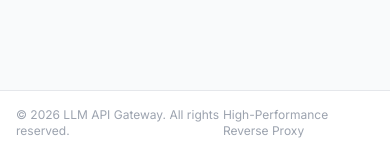
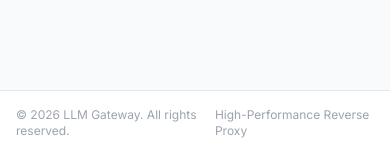
Before and after one commit to bwinken/llm-gateway, a FastAPI app: page / in a window 390 px wide. Shown: the part 689-844 px from the top of the page. Run offline with FastAPI, Linux system fonts and the light colour scheme; parts of the project's set-up code (start-up, migrations or seed data) failed here and were passed over; some libraries are stand-ins or nearby versions.

Commit message:
feat: make service name configurable via APP_TITLE env var
All UI pages (nav bar, page title, footer, login page) and FastAPI
docs/logs now use the APP_TITLE environment variable instead of
hardcoded "LLM Gateway". Defaults to "LLM Gateway" if not set.

Usage: APP_TITLE="My AI Platform" fastapi dev app/main.py

https://claude.ai/code/session_01Jqie1zZT4EsFx2myDzizxo

```diff
--- a/app/core/config.py
+++ b/app/core/config.py
@@ -22,6 +22,7 @@ load_dotenv()
 
 _CONFIG_PATH = Path(__file__).resolve().parent.parent.parent / "config.toml"
 
+APP_TITLE: str = os.getenv("APP_TITLE", "LLM Gateway")
 SECRET_KEY: str = os.getenv("SECRET_KEY", "change-me")
 DATABASE_URL: str = os.getenv("DATABASE_URL", "postgresql://llm_gateway:password@localhost:5432/llm_gateway")
 DEFAULT_ADMIN_KEY: str = os.getenv("DEFAULT_ADMIN_KEY", "sk-admin-key-change-me")
--- a/app/main.py
+++ b/app/main.py
@@ -15,7 +15,7 @@ from fastapi import FastAPI
 from fastapi.middleware.cors import CORSMiddleware
 from starlette.middleware.sessions import SessionMiddleware
 
-from app.core.config import SECRET_KEY
+from app.core.config import APP_TITLE, SECRET_KEY
 from app.core.database import init_db
 from app.core.logger import logger
 from app.core.server_state import close_client, init_client
@@ -26,13 +26,13 @@ from app.services.health import health_check_loop
 @asynccontextmanager
 async def lifespan(app: FastAPI):
     # Startup
-    logger.info("Starting LLM Gateway...")
+    logger.info("Starting {}...", APP_TITLE)
     init_db()
     await init_client()
 
     # Launch background health checker
     health_task = asyncio.create_task(health_check_loop(interval=30))
-    logger.info("LLM Gateway ready.")
+    logger.info("{} ready.", APP_TITLE)
 
     yield
 
@@ -43,11 +43,11 @@ async def lifespan(app: FastAPI):
     except asyncio.CancelledError:
         pass
     await close_client()
-    logger.info("LLM Gateway shut down.")
+    logger.info("{} shut down.", APP_TITLE)
 
 
 app = FastAPI(
-    title="LLM Gateway",
+    title=APP_TITLE,
     version="1.0.0",
     description="High-performance API gateway for LLM/VLM/Embedding servers.",
     lifespan=lifespan,
--- a/app/routers/admin.py
+++ b/app/routers/admin.py
@@ -14,7 +14,7 @@ from fastapi.templating import Jinja2Templates
 from sqlalchemy import delete
 from sqlmodel import Session, select
 
-from app.core.config import get_config_data, save_config
+from app.core.config import APP_TITLE, get_config_data, save_config
 from app.core.database import get_session
 from app.core.deps import get_current_user
 from app.models.schema import User, UsageLog
@@ -102,6 +102,7 @@ async def admin_page(
         "admin.html",
         {
             "request": request,
+            "app_title": APP_TITLE,
             "title": "Admin Panel",
             "user": admin_user,
             "users": users,
@@ -308,6 +309,7 @@ async def admin_models_page(
         "admin_models.html",
         {
             "request": request,
+            "app_title": APP_TITLE,
             "title": "Model Configuration",
             "user": admin_user,
             "current_year": datetime.now(timezone.utc).year,
--- a/app/routers/web_ui.py
+++ b/app/routers/web_ui.py
@@ -12,7 +12,7 @@ from fastapi.responses import HTMLResponse, JSONResponse, RedirectResponse
 from fastapi.templating import Jinja2Templates
 from sqlmodel import Session
 
-from app.core.config import MODEL_ROUTING
+from app.core.config import APP_TITLE, MODEL_ROUTING
 from app.core.database import get_session
 from app.core.server_state import is_alive
 from app.routers.auth_api import LOGIN_URL, get_session_user
@@ -27,6 +27,7 @@ def _common_ctx(request: Request, **extra) -> dict:
     """Base context shared by all pages."""
     return {
         "request": request,
+        "app_title": APP_TITLE,
         "current_year": datetime.now(timezone.utc).year,
         **extra,
     }
--- a/app/templates/base.html
+++ b/app/templates/base.html
@@ -3,7 +3,7 @@
 <head>
     <meta charset="UTF-8">
     <meta name="viewport" content="width=device-width, initial-scale=1.0">
-    <title>{{ title if title else "Dashboard" }} | LLM Gateway</title>
+    <title>{{ title if title else "Dashboard" }} | {{ app_title | default("LLM Gateway") }}</title>
 
     <script src="https://cdn.tailwindcss.com"></script>
 
@@ -35,7 +35,7 @@
                         <div class="w-8 h-8 bg-gray-900 rounded-lg flex items-center justify-center text-white font-bold text-xl">
                             G
                         </div>
-                        <span class="font-bold text-xl tracking-tight text-gray-900 hidden sm:block">LLM Gateway</span>
+                        <span class="font-bold text-xl tracking-tight text-gray-900 hidden sm:block">{{ app_title | default("LLM Gateway") }}</span>
                     </a>
                 </div>
 
@@ -69,7 +69,7 @@
 
     <footer class="bg-white border-t border-gray-200 mt-auto">
         <div class="max-w-7xl mx-auto px-4 sm:px-6 lg:px-8 py-4 flex justify-between items-center text-xs text-gray-400">
-            <span>&copy; {{ current_year | default('2024') }} LLM API Gateway. All rights reserved.</span>
+            <span>&copy; {{ current_year | default('2024') }} {{ app_title | default("LLM Gateway") }}. All rights reserved.</span>
             <span>High-Performance Reverse Proxy</span>
         </div>
     </footer>
--- a/app/templates/login.html
+++ b/app/templates/login.html
@@ -8,7 +8,7 @@
             <div class="mx-auto w-16 h-16 bg-gray-900 rounded-2xl flex items-center justify-center text-white font-bold text-3xl">
                 G
             </div>
-            <h1 class="text-3xl font-bold text-gray-900">LLM Gateway</h1>
+            <h1 class="text-3xl font-bold text-gray-900">{{ app_title | default("LLM Gateway") }}</h1>
             <p class="text-gray-500">Sign in to access your dashboard, API keys, and usage analytics.</p>
         </div>
 
```
